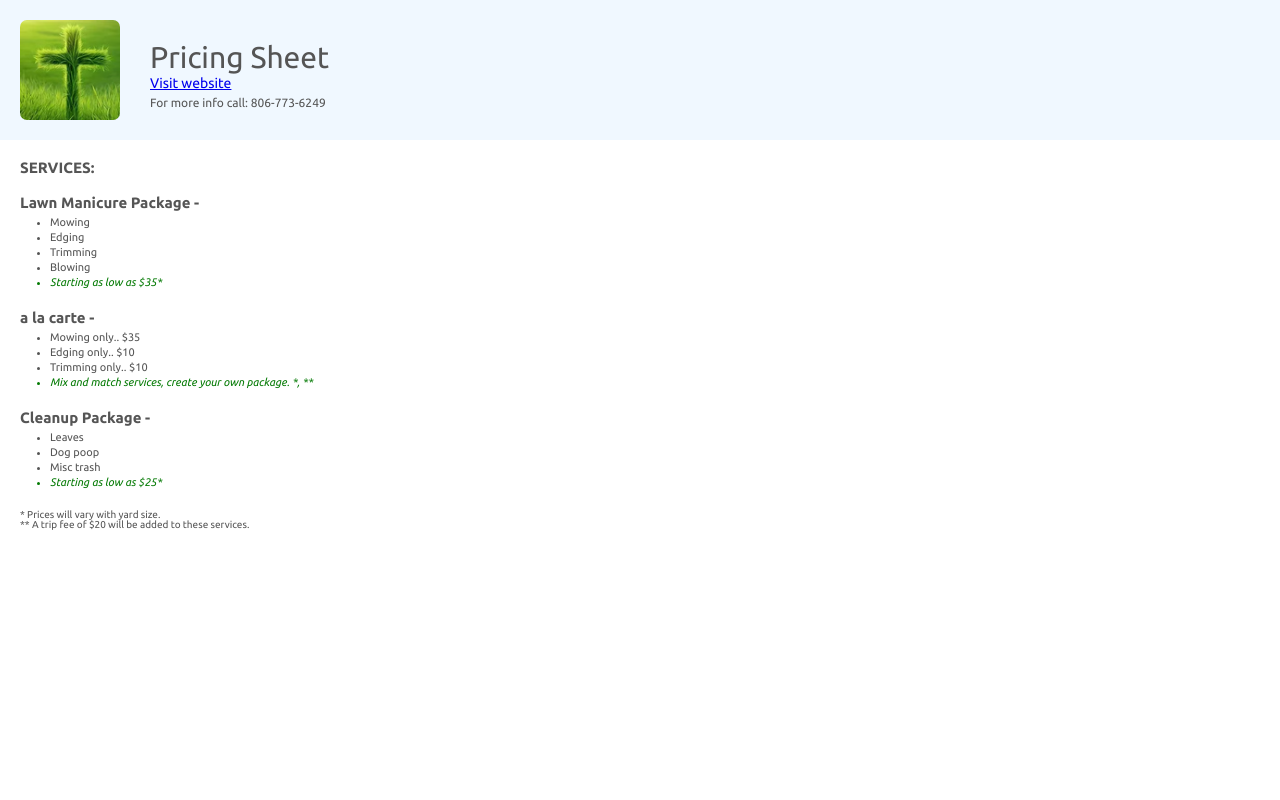
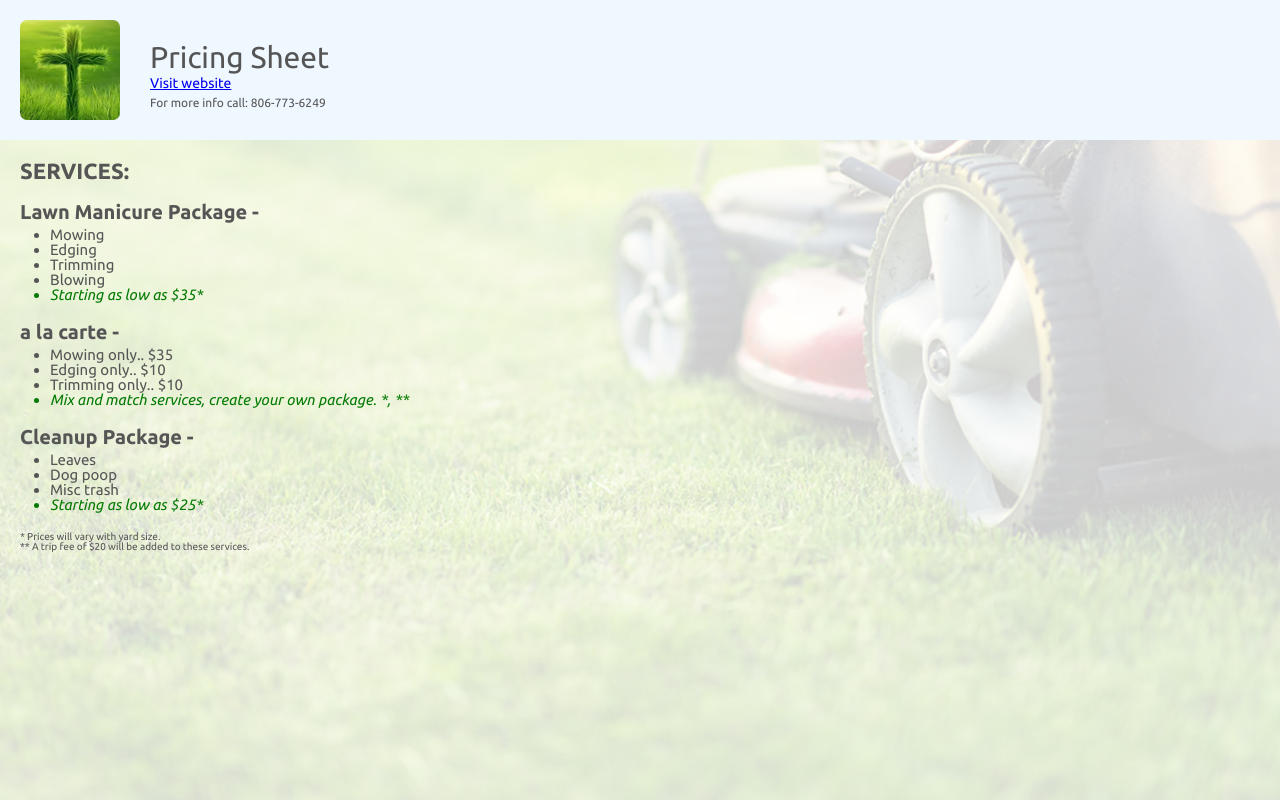
Before and after one commit to avfreq/lawncare, a plain HTML site: page index.html in a window 1280 px wide. Drawn offline with Linux system fonts and the light colour scheme; a script that the page names is missing; a web font is replaced by a local one.

Commit message:
Add files via upload

```diff
--- a/index.css
+++ b/index.css
@@ -32,11 +32,24 @@
     overflow-x: hidden;
   }
 
+  .backgroundImage {
+    background-image: url('img/lawnmower.jpg');
+    background-size: cover;
+    background-repeat: no-repeat;
+    width: 100%;
+    height: 100vh;
+    opacity: 0.2;
+    z-index: -10;
+    position: fixed;
+    top: 0px;
+    left: 0px;
+  }
+
   .container {
     display: flex;
     background-color: aliceblue;
   }
-  .backgroundImg {
+  .headerImg {
     background-image: url(./img/img_0368.jpg);
     background-repeat: no-repeat;
     background-size: cover;
@@ -60,6 +73,9 @@
     font-size: 1.4rem;
   }
 /* ----- */
+.services {
+  font-size: 2.2rem;
+}
 .pricingContent {
   margin: 20px 0 0 20px;
 }
@@ -68,11 +84,12 @@
 }
 .pricingContent h2 {
   margin-bottom: 5px;
+  font-size: 2rem;
 }
 .pricingContent ul li {
   margin-left: 30px;
   line-height: 1.5rem;
-  font-size: 1.1rem;
+  font-size: 1.5rem;
 }
 .pricingContent ul li:last-child {
   color: var(--color-green);
--- a/index.html
+++ b/index.html
@@ -16,8 +16,9 @@
 </head>
 <body>
     <main class="globalContainer">
+        <div class="backgroundImage"></div>
         <header class="container">
-            <div class="backgroundImg"></div>
+            <div class="headerImg"></div>
             <ul class="pageTitle">
                 <li class="li1">Pricing Sheet</li>
                 <li class="li2"><a class="webLink" href="http://www.goodworkslawncare.com">Visit website</a></li>
@@ -25,7 +26,7 @@
             </ul>
         </header>
         <article class="pricingContent">
-            <h1>SERVICES:</h1>
+            <h1 class="services">SERVICES:</h1>
             <ul class="lawnManicurePackage">
                 <h2>Lawn Manicure Package -</h2>
                 <li>Mowing</li>
```
Also changed, not shown: img/lawnmower.jpg (added).
